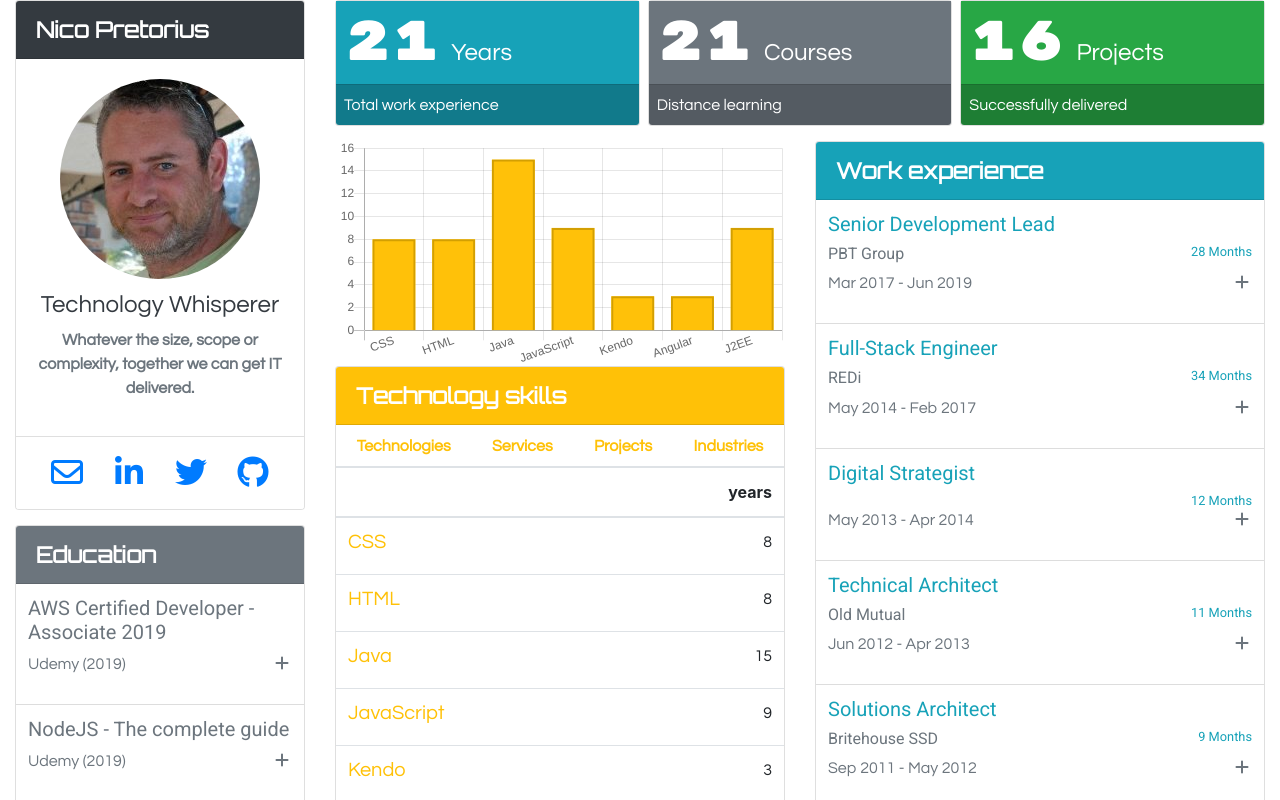
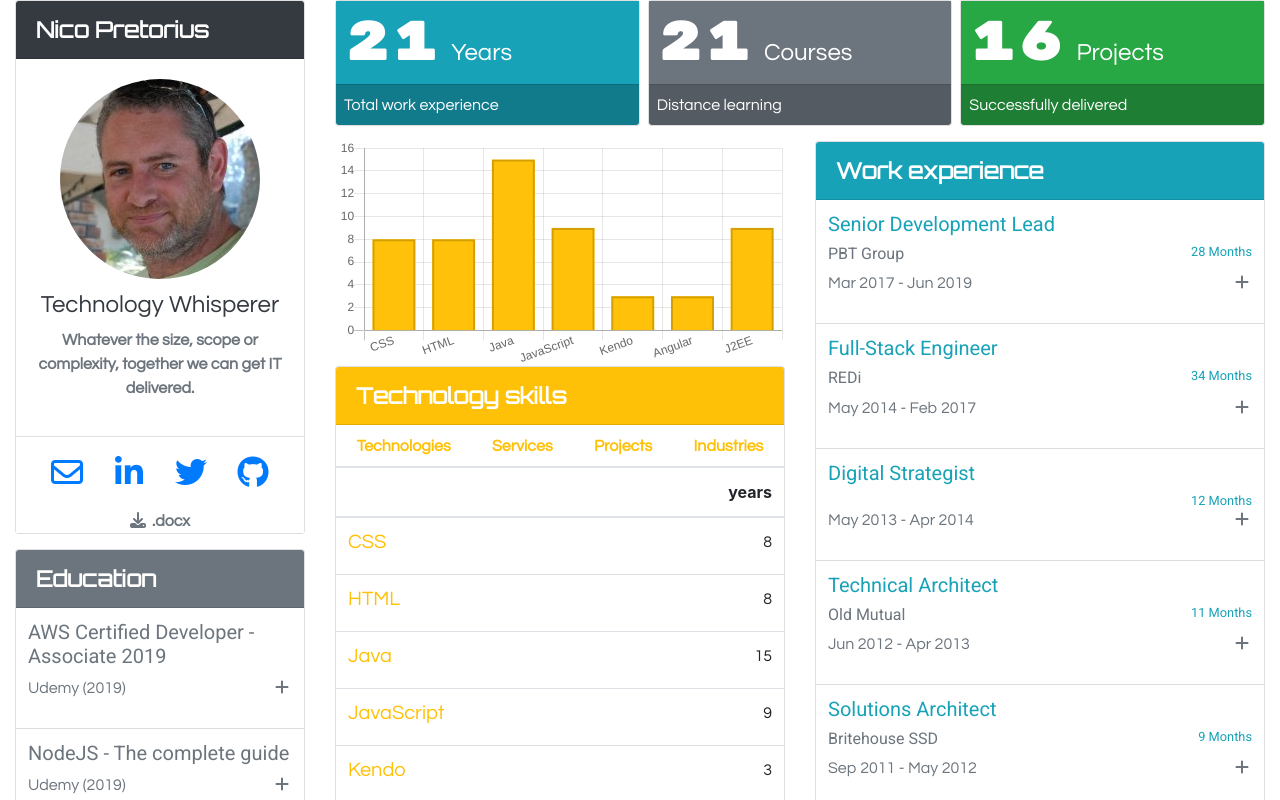
Before and after one commit to nicopret/resume, an Angular app: page /dashboard in a window 1280 px wide. Shown: the top 800 px of the page. Built offline with nearby package versions, Linux system fonts and the light colour scheme; a web font is replaced by a local one.

Commit message:
Add download icon

```diff
--- a/src/app/pages/profilePage/profile.component.css
+++ b/src/app/pages/profilePage/profile.component.css
@@ -11,3 +11,19 @@
 .card-text h4 {
     padding-top: 12px;
 }
+
+.download-link {
+    cursor: pointer;
+}
+
+.download-link span {
+    text-decoration: none;
+}
+
+.download-link span:hover {
+    text-decoration: underline;
+}
+
+.spacing-right {
+    margin-right: 6px;
+}
--- a/src/app/pages/profilePage/profile.component.html
+++ b/src/app/pages/profilePage/profile.component.html
@@ -14,4 +14,7 @@
             <a href="{{ item.link }}" *ngIf="item.type == 'link'" target="_blank"><i class="{{ item.icon }}"></i></a>
         </div>
     </div>
+    <div class="card-text bg-white d-flex">
+        <div class="col text-muted text-center download-link" (click)="downloadWord()"><i class="fa fa-download spacing-right"></i><span>.docx</span></div>
+    </div>
 </div>
```
